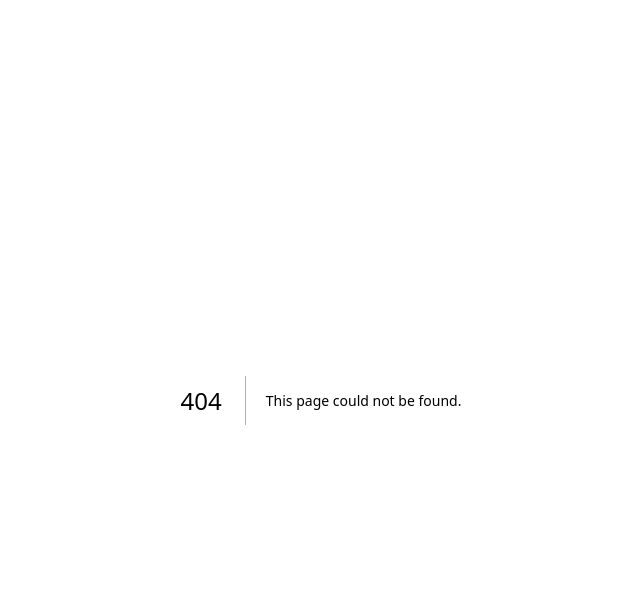
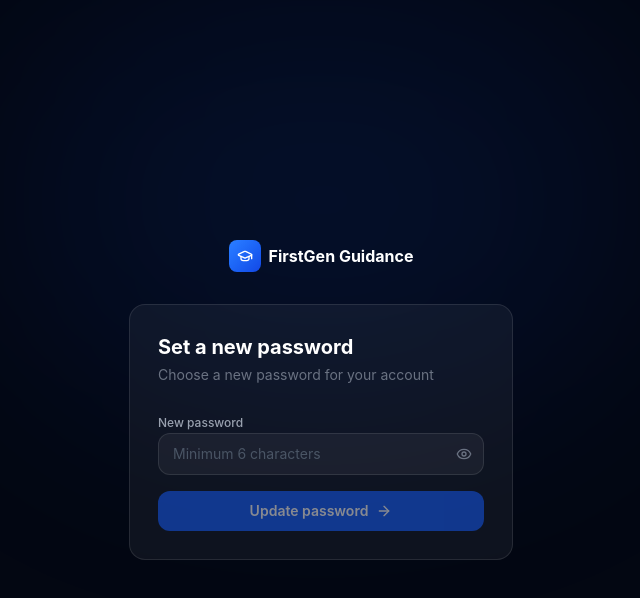
Before and after one commit to shubhitiwariiii/first-gen-guidance, a Next.js app: page /auth/update-password in a window 1280 px wide. Before the commit this address had no page. Shown: the top 598 px of the page, without its empty margins (319-959 px from the left). Built offline with nearby package versions, Linux system fonts and the light colour scheme; no server answers.

Commit message:
feat: add forgot password flow with email reset link

```diff
--- /dev/null
+++ b/src/app/auth/update-password/page.tsx
@@ -0,0 +1,104 @@
+'use client'
+
+import { useState } from 'react'
+import { createClient } from '@/lib/supabase/client'
+import { useRouter } from 'next/navigation'
+import Link from 'next/link'
+import { GraduationCap, ArrowRight, Eye, EyeOff, Check } from 'lucide-react'
+
+export default function UpdatePasswordPage() {
+  const supabase = createClient()
+  const router = useRouter()
+  const [password, setPassword] = useState('')
+  const [showPassword, setShowPassword] = useState(false)
+  const [loading, setLoading] = useState(false)
+  const [error, setError] = useState('')
+  const [done, setDone] = useState(false)
+
+  async function handleUpdate() {
+    if (!password || password.length < 6) {
+      setError('Password must be at least 6 characters')
+      return
+    }
+    setLoading(true)
+    setError('')
+    const { error } = await supabase.auth.updateUser({ password })
+    if (error) setError(error.message)
+    else {
+      setDone(true)
+      setTimeout(() => router.push('/dashboard'), 1800)
+    }
+    setLoading(false)
+  }
+
+  return (
+    <div className="min-h-screen bg-[#030712] flex items-center justify-center px-4">
+      <div className="absolute top-0 left-1/2 -translate-x-1/2 w-[600px] h-[400px] bg-blue-600/10 rounded-full blur-[120px] pointer-events-none" />
+
+      <div className="w-full max-w-sm relative">
+
+        <Link href="/" className="flex items-center gap-2 mb-8 justify-center">
+          <div className="w-8 h-8 rounded-lg bg-gradient-to-br from-blue-500 to-blue-700 flex items-center justify-center">
+            <GraduationCap className="w-4 h-4 text-white" />
+          </div>
+          <span className="font-bold text-white text-base">FirstGen Guidance</span>
+        </Link>
+
+        <div className="bg-white/5 border border-white/10 rounded-2xl p-7">
+          {!done ? (
+            <>
+              <h1 className="text-xl font-bold text-white">Set a new password</h1>
+              <p className="text-gray-500 text-sm mt-1 mb-6">Choose a new password for your account</p>
+
+              <div className="space-y-4">
+                <div className="space-y-1.5">
+                  <label className="text-gray-400 text-xs font-medium">New password</label>
+                  <div className="relative">
+                    <input
+                      type={showPassword ? 'text' : 'password'}
+                      placeholder="Minimum 6 characters"
+                      value={password}
+                      onChange={e => setPassword(e.target.value)}
+                      autoComplete="new-password"
+                      className="w-full px-3.5 py-2.5 bg-white/5 border border-white/10 rounded-xl text-white placeholder-gray-600 text-sm focus:outline-none focus:border-blue-500 transition-all pr-10"
+                    />
+                    <button
+                      type="button"
+                      onClick={() => setShowPassword(!showPassword)}
+                      className="absolute right-3 top-1/2 -translate-y-1/2 text-gray-500 hover:text-gray-300 transition-colors"
+                    >
+                      {showPassword ? <EyeOff className="w-4 h-4" /> : <Eye className="w-4 h-4" />}
+                    </button>
+                  </div>
+                </div>
+
+                {error && (
+                  <div className="bg-red-500/10 border border-red-500/20 text-red-400 text-xs px-3.5 py-2.5 rounded-xl">
+                    {error}
+                  </div>
+                )}
+
+                <button
+                  onClick={handleUpdate}
+                  disabled={loading || !password}
+                  className="w-full flex items-center justify-center gap-2 bg-blue-600 hover:bg-blue-500 text-white py-2.5 rounded-xl text-sm font-semibold transition-all disabled:opacity-50"
+                >
+                  {loading ? 'Updating...' : (<>Update password <ArrowRight className="w-4 h-4" /></>)}
+                </button>
+              </div>
+            </>
+          ) : (
+            <div className="text-center py-2">
+              <div className="w-12 h-12 rounded-2xl bg-emerald-500/15 border border-emerald-500/30 flex items-center justify-center mx-auto mb-4">
+                <Check className="w-6 h-6 text-emerald-400" strokeWidth={3} />
+              </div>
+              <h2 className="text-white font-bold text-lg">Password updated!</h2>
+              <p className="text-gray-500 text-sm mt-1.5">Taking you to your dashboard...</p>
+            </div>
+          )}
+        </div>
+
+      </div>
+    </div>
+  )
+}
--- /dev/null
+++ b/src/app/forgot-password/page.tsx
@@ -0,0 +1,92 @@
+'use client'
+
+import { useState } from 'react'
+import { createClient } from '@/lib/supabase/client'
+import Link from 'next/link'
+import { GraduationCap, ArrowRight, ArrowLeft, MailCheck } from 'lucide-react'
+
+export default function ForgotPasswordPage() {
+  const supabase = createClient()
+  const [email, setEmail] = useState('')
+  const [loading, setLoading] = useState(false)
+  const [error, setError] = useState('')
+  const [sent, setSent] = useState(false)
+
+  async function handleReset() {
+    if (!email) return
+    setLoading(true)
+    setError('')
+    const { error } = await supabase.auth.resetPasswordForEmail(email, {
+      redirectTo: `${location.origin}/auth/update-password`,
+    })
+    if (error) setError(error.message)
+    else setSent(true)
+    setLoading(false)
+  }
+
+  return (
+    <div className="min-h-screen bg-[#030712] flex items-center justify-center px-4">
+      <div className="absolute top-0 left-1/2 -translate-x-1/2 w-[600px] h-[400px] bg-blue-600/10 rounded-full blur-[120px] pointer-events-none" />
+
+      <div className="w-full max-w-sm relative">
+
+        <Link href="/" className="flex items-center gap-2 mb-8 justify-center">
+          <div className="w-8 h-8 rounded-lg bg-gradient-to-br from-blue-500 to-blue-700 flex items-center justify-center">
+            <GraduationCap className="w-4 h-4 text-white" />
+          </div>
+          <span className="font-bold text-white text-base">FirstGen Guidance</span>
+        </Link>
+
+        <div className="bg-white/5 border border-white/10 rounded-2xl p-7">
+          {!sent ? (
+            <>
+              <h1 className="text-xl font-bold text-white">Reset your password</h1>
+              <p className="text-gray-500 text-sm mt-1 mb-6">Enter your email and we'll send you a reset link</p>
+
+              <div className="space-y-4">
+                <div className="space-y-1.5">
+                  <label className="text-gray-400 text-xs font-medium">Email</label>
+                  <input
+                    type="email"
+                    placeholder="you@example.com"
+                    value={email}
+                    onChange={e => setEmail(e.target.value)}
+                    autoComplete="email"
+                    className="w-full px-3.5 py-2.5 bg-white/5 border border-white/10 rounded-xl text-white placeholder-gray-600 text-sm focus:outline-none focus:border-blue-500 transition-all"
+                  />
+                </div>
+
+                {error && (
+                  <div className="bg-red-500/10 border border-red-500/20 text-red-400 text-xs px-3.5 py-2.5 rounded-xl">
+                    {error}
+                  </div>
+                )}
+
+                <button
+                  onClick={handleReset}
+                  disabled={loading || !email}
+                  className="w-full flex items-center justify-center gap-2 bg-blue-600 hover:bg-blue-500 text-white py-2.5 rounded-xl text-sm font-semibold transition-all disabled:opacity-50"
+                >
+                  {loading ? 'Sending...' : (<>Send reset link <ArrowRight className="w-4 h-4" /></>)}
+                </button>
+              </div>
+            </>
+          ) : (
+            <div className="text-center py-2">
+              <div className="w-12 h-12 rounded-2xl bg-emerald-500/15 border border-emerald-500/30 flex items-center justify-center mx-auto mb-4">
+                <MailCheck className="w-6 h-6 text-emerald-400" />
+              </div>
+              <h2 className="text-white font-bold text-lg">Check your email</h2>
+              <p className="text-gray-500 text-sm mt-1.5">We sent a password reset link to<br /><span className="text-gray-300">{email}</span></p>
+            </div>
+          )}
+        </div>
+
+        <Link href="/login" className="flex items-center justify-center gap-1.5 text-gray-500 hover:text-gray-300 text-sm mt-5 transition-colors">
+          <ArrowLeft className="w-3.5 h-3.5" /> Back to login
+        </Link>
+
+      </div>
+    </div>
+  )
+}
--- a/src/app/login/page.tsx
+++ b/src/app/login/page.tsx
@@ -86,6 +86,12 @@ export default function LoginPage() {
               </div>
             )}
 
+            <div className="flex justify-end">
+              <Link href="/forgot-password" className="text-blue-400 hover:text-blue-300 text-xs font-medium transition-colors">
+                Forgot password?
+              </Link>
+            </div>
+
             <button
               onClick={handleLogin}
               disabled={loading}
```
